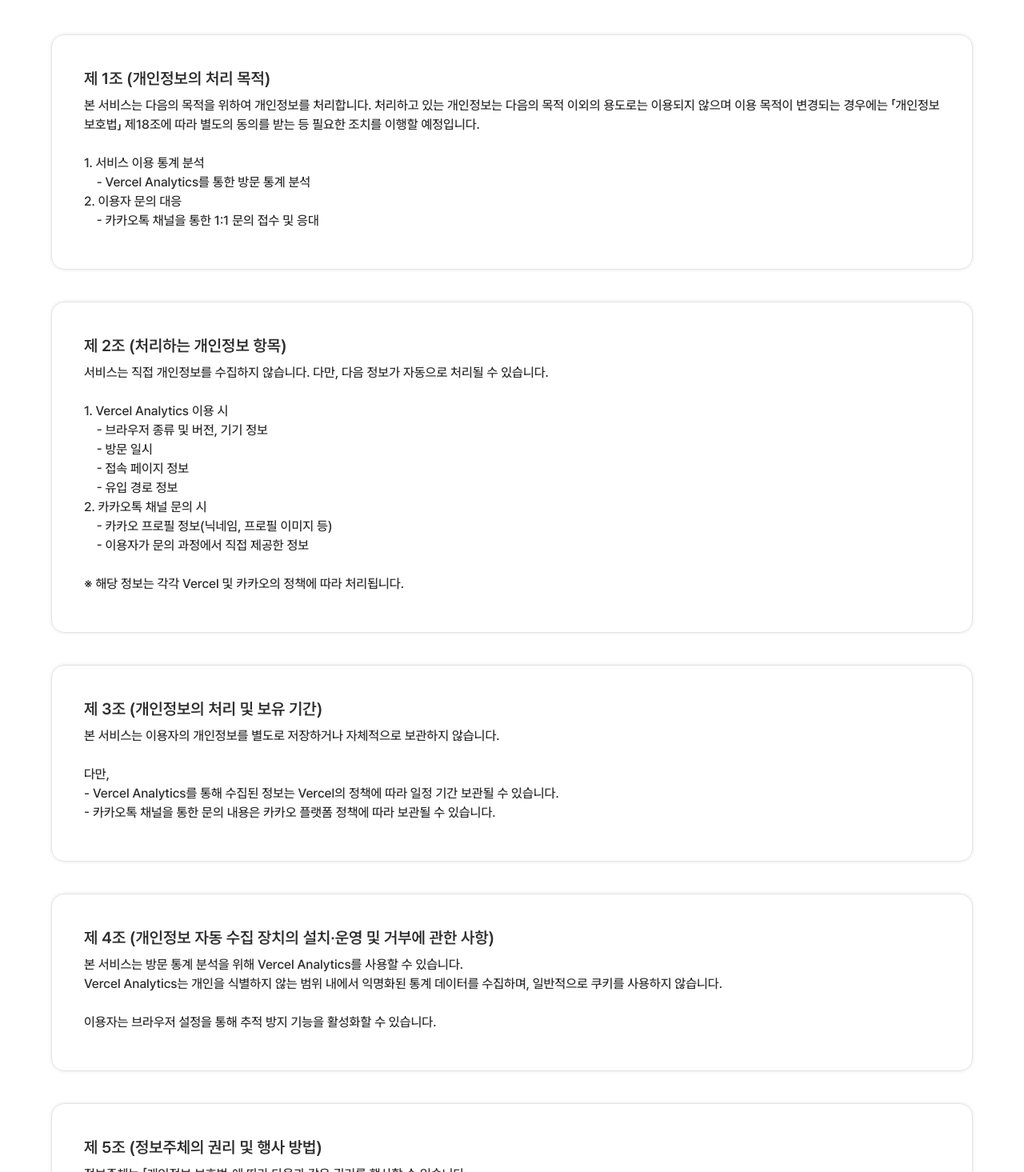
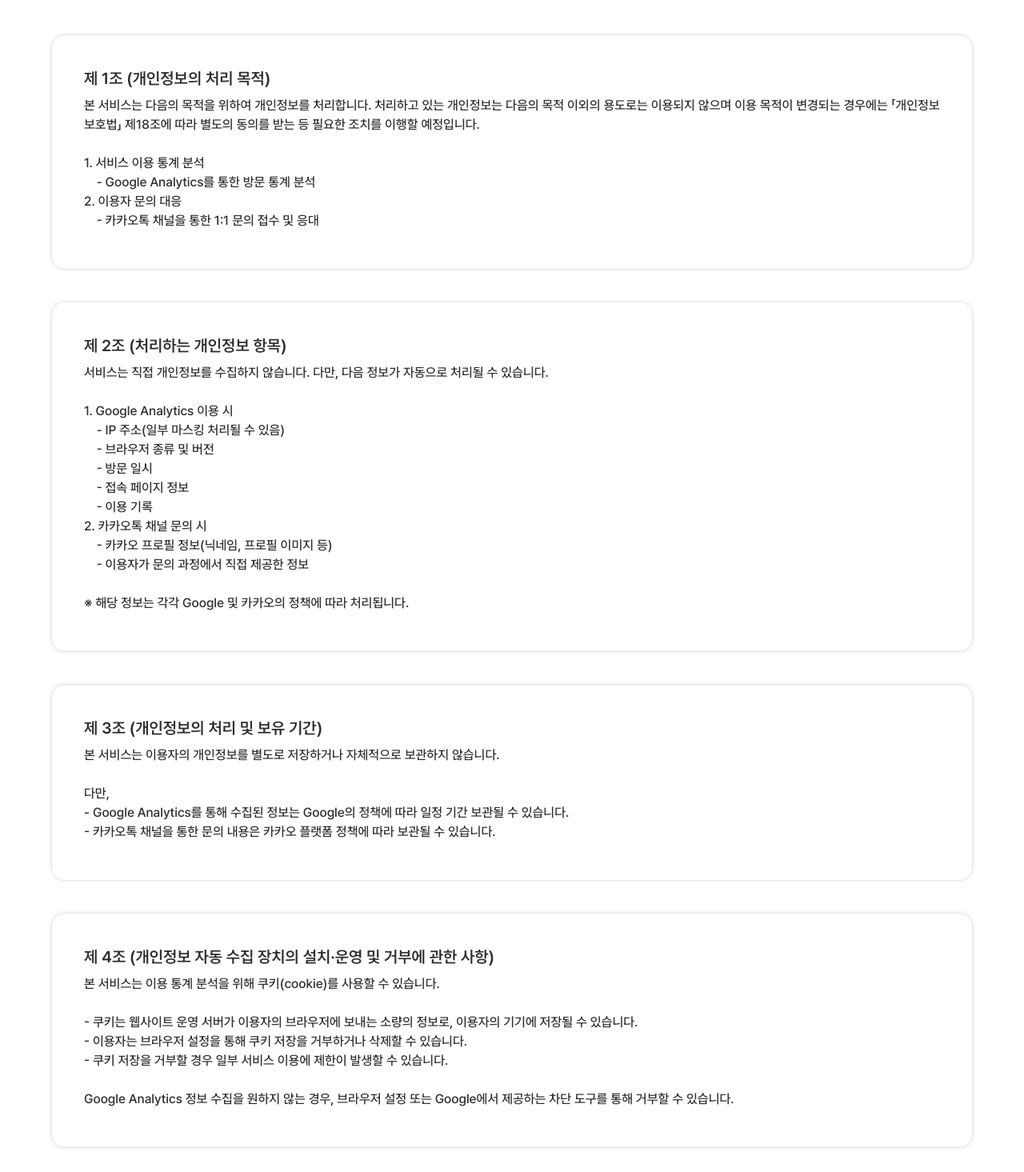
Before and after one commit to duncop/duncop, a Next.js app: page /privacy-policy in a window 1280 px wide. Shown: the part 245-1710 px from the top of the page at 80% size. Built offline with nearby package versions, Linux system fonts and the light colour scheme.

Commit message:
fix: Vercel Analytics -> Google Analytics로 변경

```diff
--- a/package.json
+++ b/package.json
@@ -9,7 +9,7 @@
         "lint": "eslint"
     },
     "dependencies": {
-        "@vercel/analytics": "^1.6.1",
+        "@next/third-parties": "^16.1.6",
         "lucide-react": "^0.563.0",
         "next": "16.1.6",
         "react": "19.2.3",
--- a/src/app/layout.tsx
+++ b/src/app/layout.tsx
@@ -5,7 +5,7 @@ import Header from "@/components/Header";
 import Footer from "@/components/Footer";
 import ScrollToTop from "@/components/ScrollToTop";
 import ToastProvider from "@/components/ToastProvider";
-import { Analytics } from "@vercel/analytics/next";
+import { GoogleAnalytics } from "@next/third-parties/google";
 
 const pretendard = localFont({
     src: "../assets/fonts/PretendardVariable.woff2",
@@ -45,9 +45,13 @@ export default function RootLayout({
             <body
                 className={`${pretendard.variable} ${sebang_gothic.variable} font-medium antialiased dark:bg-gray1000 select-none`}
             >
+                {process.env.NEXT_PUBLIC_GOOGLE_ANALYTICS ? (
+                    <GoogleAnalytics
+                        gaId={process.env.NEXT_PUBLIC_GOOGLE_ANALYTICS}
+                    />
+                ) : null}
                 <ScrollToTop />
                 <ToastProvider />
-                <Analytics />
                 <Header />
                 <div className="w-6xl h-full m-auto pt-30 pb-15">
                     {children}
--- a/src/constants/privacyPolicy.ts
+++ b/src/constants/privacyPolicy.ts
@@ -12,7 +12,7 @@ export const PRIVACY_POLICY = [
         body: `본 서비스는 다음의 목적을 위하여 개인정보를 처리합니다. 처리하고 있는 개인정보는 다음의 목적 이외의 용도로는 이용되지 않으며 이용 목적이 변경되는 경우에는 「개인정보 보호법」 제18조에 따라 별도의 동의를 받는 등 필요한 조치를 이행할 예정입니다.
 
 1. 서비스 이용 통계 분석
-    - Vercel Analytics를 통한 방문 통계 분석
+    - Google Analytics를 통한 방문 통계 분석
 2. 이용자 문의 대응
     - 카카오톡 채널을 통한 1:1 문의 접수 및 응대`,
     },
@@ -21,16 +21,17 @@ export const PRIVACY_POLICY = [
         title: "처리하는 개인정보 항목",
         body: `서비스는 직접 개인정보를 수집하지 않습니다. 다만, 다음 정보가 자동으로 처리될 수 있습니다.
 
-1. Vercel Analytics 이용 시
-    - 브라우저 종류 및 버전, 기기 정보
+1. Google Analytics 이용 시
+    - IP 주소(일부 마스킹 처리될 수 있음)
+    - 브라우저 종류 및 버전
     - 방문 일시
     - 접속 페이지 정보
-    - 유입 경로 정보
+    - 이용 기록
 2. 카카오톡 채널 문의 시
     - 카카오 프로필 정보(닉네임, 프로필 이미지 등)
     - 이용자가 문의 과정에서 직접 제공한 정보
 
-※ 해당 정보는 각각 Vercel 및 카카오의 정책에 따라 처리됩니다.`,
+※ 해당 정보는 각각 Google 및 카카오의 정책에 따라 처리됩니다.`,
     },
     {
         id: 3,
@@ -38,16 +39,19 @@ export const PRIVACY_POLICY = [
         body: `본 서비스는 이용자의 개인정보를 별도로 저장하거나 자체적으로 보관하지 않습니다.
 
 다만,
-- Vercel Analytics를 통해 수집된 정보는 Vercel의 정책에 따라 일정 기간 보관될 수 있습니다.
+- Google Analytics를 통해 수집된 정보는 Google의 정책에 따라 일정 기간 보관될 수 있습니다.
 - 카카오톡 채널을 통한 문의 내용은 카카오 플랫폼 정책에 따라 보관될 수 있습니다.`,
     },
     {
         id: 4,
         title: "개인정보 자동 수집 장치의 설치·운영 및 거부에 관한 사항",
-        body: `본 서비스는 방문 통계 분석을 위해 Vercel Analytics를 사용할 수 있습니다.
-Vercel Analytics는 개인을 식별하지 않는 범위 내에서 익명화된 통계 데이터를 수집하며, 일반적으로 쿠키를 사용하지 않습니다.
+        body: `본 서비스는 이용 통계 분석을 위해 쿠키(cookie)를 사용할 수 있습니다.
 
-이용자는 브라우저 설정을 통해 추적 방지 기능을 활성화할 수 있습니다.`,
+- 쿠키는 웹사이트 운영 서버가 이용자의 브라우저에 보내는 소량의 정보로, 이용자의 기기에 저장될 수 있습니다.
+- 이용자는 브라우저 설정을 통해 쿠키 저장을 거부하거나 삭제할 수 있습니다.
+- 쿠키 저장을 거부할 경우 일부 서비스 이용에 제한이 발생할 수 있습니다.
+
+Google Analytics 정보 수집을 원하지 않는 경우, 브라우저 설정 또는 Google에서 제공하는 차단 도구를 통해 거부할 수 있습니다.`,
     },
     {
         id: 5,
@@ -59,7 +63,7 @@ Vercel Analytics는 개인을 식별하지 않는 범위 내에서 익명화된
 - 처리정지 요구
 
 다만, 본 서비스는 개인정보를 직접 저장·관리하지 않으므로 해당 권리 행사가 제한될 수 있습니다.
-카카오에 의해 처리되는 정보는 해당 기업을 통해 행사하여야 합니다.`,
+카카오 또는 Google에 의해 처리되는 정보는 각 해당 기업을 통해 행사하여야 합니다.`,
     },
     {
         id: 6,
```
Also changed, not shown: 2 other files (tests, documents, lock files or other folders).
